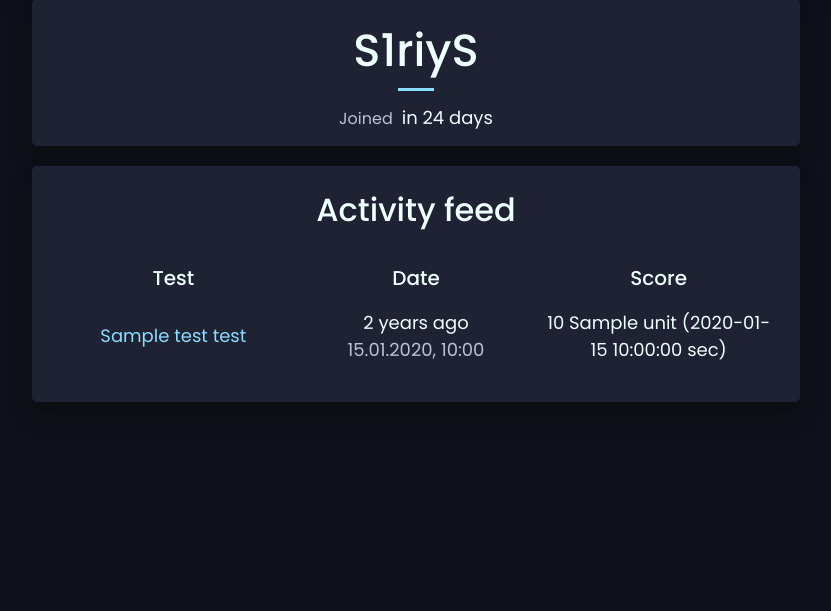
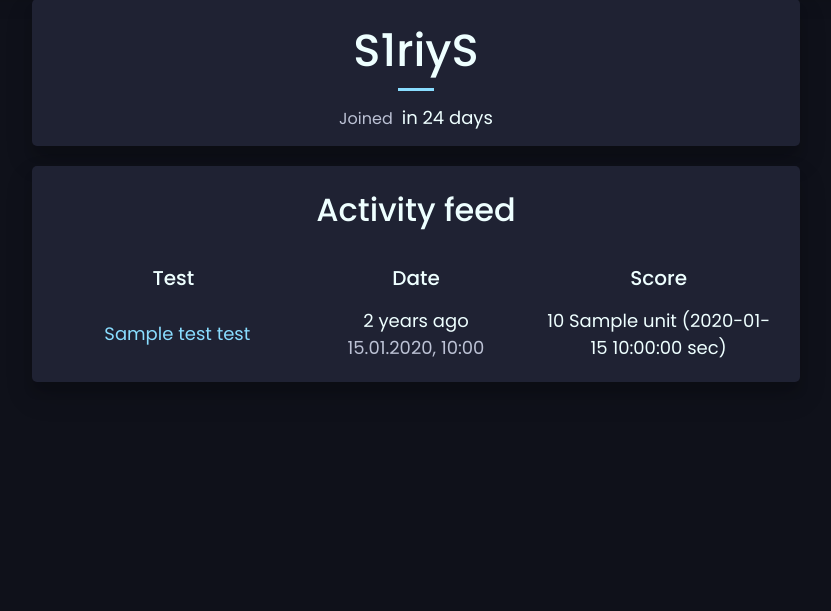
Before and after one commit to S1riyS/CLICKSPEED, a Flask app: template app/templates/profile.html in a window 1280 px wide. Shown: the part 93-704 px from the top of the page, without its empty margins (224-1055 px from the left). Run offline with Flask 2, Linux system fonts and the light colour scheme; data comes from the database, SQL or seed files in the repository; the template is opened without the code that fills it: values that come from a table or form of the project are taken from there, most other values are stand-ins (such as "Sample title", 1, 10 or a date in 2020); some libraries are stand-ins or nearby versions.

Commit message:
Minor changes

```diff
--- a/app/static/css/profile.css
+++ b/app/static/css/profile.css
@@ -63,6 +63,7 @@
 .table {
     table-layout: fixed;
     width: 100%;
+    margin: 0 !important;
 }
 
 
@@ -84,7 +85,7 @@
 }
 
 td {
-    padding: 8px !important;
+    padding: 6px !important;
     font-size: 18px;
     vertical-align: middle !important;
 }
@@ -115,6 +116,17 @@
 
 .cell-test {
     transition: 200ms ease;
+}
+
+.cell-test a {
+    display: flex;
+    align-items: center;
+    justify-content: center;
+}
+
+.cell-test i {
+    margin-right: 8px;
+    font-size: 1.6rem
 }
 
 .cell-test a,
@@ -149,9 +161,14 @@
         font-size: 15px;
     }
 
+    .cell-test i {
+        font-size: 1.2rem
+    }
+
     .date-create {
         display: none;
     }
+
     .cell-result span {
         display: block;
     }
```
